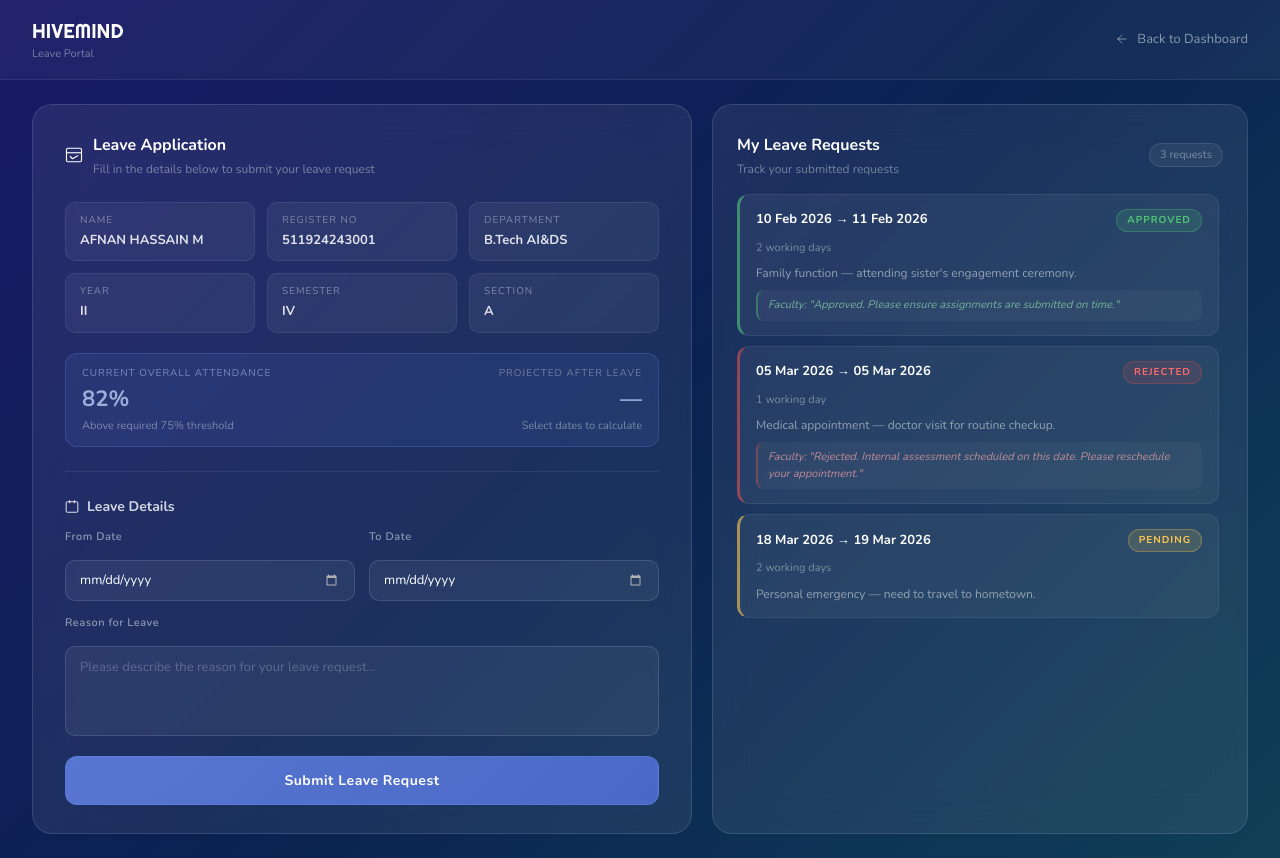
After one commit to sumedha-0407/hivemind, a Django app: template templates/accounts/leave.html in a window 1280 px wide. The commit adds this page. Run offline with Django 5.2, Linux system fonts and the light colour scheme; the template is opened without the code that fills it, so the values that code supplies are empty.

Commit message:
new changes

```diff
--- a/accounts/urls.py
+++ b/accounts/urls.py
@@ -6,4 +6,5 @@ urlpatterns = [
     path('login/', views.login_view, name='login'),
     path('logout/', views.logout_view, name='logout'),
     path('dashboard/', views.dashboard_view, name='dashboard'),
+    path('leave/', views.leave_view, name='leave'),
 ]
--- a/accounts/views.py
+++ b/accounts/views.py
@@ -37,3 +37,6 @@ def dashboard_view(request):
 
 def cover_view(request):
     return render(request, 'accounts/cover.html')
+
+def leave_view(request):
+    return render(request, 'accounts/leave.html')
--- /dev/null
+++ b/templates/accounts/leave.html
@@ -0,0 +1,548 @@
+{% extends 'base.html' %}
+
+{% block title %}HIVEMIND - Leave Portal{% endblock %}
+
+{% block background %}{% endblock background %}
+
+{% block content %}
+<style>
+  @import url('https://fonts.googleapis.com/css2?family=Righteous&family=Nunito:wght@400;600;700&display=swap');
+  * { font-family: 'Nunito', sans-serif; box-sizing: border-box; }
+
+  body {
+    background: linear-gradient(135deg, hsla(240, 60%, 25%, 1) 0%, hsla(220, 78%, 18%, 1) 50%, hsla(200, 70%, 20%, 1) 100%);
+    min-height: 100vh;
+  }
+
+  .top-nav {
+    display: flex; align-items: center; justify-content: space-between;
+    padding: 16px 32px;
+    background: rgba(255,255,255,0.04);
+    border-bottom: 1px solid rgba(255,255,255,0.07);
+  }
+  .nav-logo { font-family: 'Righteous', cursive; font-size: 20px; color: white; }
+  .nav-logo span { font-size: 11px; color: rgba(255,255,255,0.4); display: block; font-family: 'Nunito', sans-serif; font-weight: 400; }
+  .nav-back {
+    display: flex; align-items: center; gap: 8px;
+    font-size: 13px; color: rgba(255,255,255,0.5);
+    text-decoration: none; transition: all 0.2s;
+  }
+  .nav-back:hover { color: white; text-decoration: none; }
+
+  .portal-wrap {
+    display: flex; gap: 20px;
+    padding: 24px 32px; min-height: calc(100vh - 65px);
+  }
+
+  /* LEFT FORM */
+  .form-section {
+    flex: 1.1;
+    background: rgba(255,255,255,0.07);
+    backdrop-filter: blur(20px);
+    -webkit-backdrop-filter: blur(20px);
+    border: 1px solid rgba(255,255,255,0.12);
+    border-radius: 20px; padding: 28px 32px;
+    display: flex; flex-direction: column; gap: 20px;
+  }
+
+  .section-header { display: flex; align-items: center; gap: 10px; margin-bottom: 4px; }
+  .section-title { font-size: 16px; font-weight: 700; color: white; margin: 0; }
+  .section-sub { font-size: 12px; color: rgba(255,255,255,0.4); margin: 3px 0 0; }
+
+  .info-grid { display: grid; grid-template-columns: repeat(3, 1fr); gap: 12px; }
+  .info-item {
+    background: rgba(255,255,255,0.05);
+    border: 1px solid rgba(255,255,255,0.08);
+    border-radius: 10px; padding: 10px 14px;
+  }
+  .info-label { font-size: 10px; color: rgba(255,255,255,0.4); letter-spacing: 1px; text-transform: uppercase; margin-bottom: 3px; }
+  .info-value { font-size: 13px; font-weight: 700; color: rgba(255,255,255,0.85); }
+
+  .att-banner {
+    display: flex; align-items: center; justify-content: space-between;
+    background: rgba(104,137,238,0.1);
+    border: 1px solid rgba(104,137,238,0.25);
+    border-radius: 12px; padding: 12px 16px;
+  }
+  .att-banner-left { display: flex; flex-direction: column; gap: 2px; }
+  .att-banner-label { font-size: 10px; color: rgba(155,175,217,0.7); letter-spacing: 1px; text-transform: uppercase; }
+  .att-banner-val { font-size: 22px; font-weight: 700; color: #9bafd9; }
+  .att-banner-note { font-size: 11px; color: rgba(255,255,255,0.4); }
+  .att-projected { text-align: right; display: flex; flex-direction: column; align-items: flex-end; gap: 2px; }
+  .att-projected-label { font-size: 10px; color: rgba(255,255,255,0.35); letter-spacing: 1px; text-transform: uppercase; }
+  .att-projected-val { font-size: 22px; font-weight: 700; color: rgba(255,255,255,0.6); }
+  .att-projected-val.danger { color: #ffaaaa; }
+  .att-projected-val.safe { color: #9bafd9; }
+
+  .divider { height: 1px; background: rgba(255,255,255,0.07); margin: 4px 0; }
+
+  .form-title { font-size: 14px; font-weight: 700; color: rgba(255,255,255,0.8); margin-bottom: 12px; display: flex; align-items: center; gap: 8px; }
+  .form-row { display: grid; grid-template-columns: 1fr 1fr; gap: 14px; }
+  .form-group { display: flex; flex-direction: column; gap: 6px; }
+  .form-group.full { grid-column: 1 / -1; }
+  .form-label { font-size: 11px; color: rgba(255,255,255,0.5); font-weight: 600; letter-spacing: 0.5px; }
+  .form-input {
+    padding: 10px 14px; border-radius: 10px;
+    border: 1px solid rgba(255,255,255,0.12);
+    background: rgba(255,255,255,0.06);
+    color: white; font-size: 13px; font-family: 'Nunito', sans-serif;
+    outline: none; transition: all 0.2s;
+  }
+  .form-input:focus { border-color: rgba(104,137,238,0.5); background: rgba(255,255,255,0.09); }
+  .form-input::placeholder { color: rgba(255,255,255,0.25); }
+  textarea.form-input { resize: none; height: 90px; line-height: 1.6; }
+  input[type="date"].form-input::-webkit-calendar-picker-indicator { filter: invert(0.7); cursor: pointer; }
+
+  .warning-box {
+    border-radius: 10px; padding: 10px 14px;
+    font-size: 12px; color: #ffaaaa; line-height: 1.5;
+    background: rgba(220,80,80,0.1);
+    border: 1px solid rgba(220,80,80,0.2);
+    display: none;
+  }
+  .warning-box.show { display: block; }
+  .duplicate-box {
+    border-radius: 10px; padding: 10px 14px;
+    font-size: 12px; color: #ffd090; line-height: 1.5;
+    background: rgba(240,160,64,0.1);
+    border: 1px solid rgba(240,160,64,0.2);
+    display: none;
+  }
+  .duplicate-box.show { display: block; }
+
+  .submit-btn {
+    width: 100%; padding: 13px; border-radius: 12px;
+    border: 1px solid rgba(104,137,238,0.4); cursor: pointer;
+    background: linear-gradient(135deg, rgba(104,137,238,0.8), rgba(80,110,210,0.9));
+    color: white; font-size: 14px; font-weight: 700;
+    font-family: 'Nunito', sans-serif; letter-spacing: 0.5px;
+    transition: all 0.25s;
+  }
+  .submit-btn:hover { background: linear-gradient(135deg, rgba(104,137,238,1), rgba(80,110,210,1)); transform: translateY(-1px); }
+  .submit-btn:disabled { opacity: 0.4; cursor: not-allowed; transform: none; }
+
+  /* RIGHT STATUS */
+  .status-section {
+    flex: 0.9;
+    background: rgba(255,255,255,0.07);
+    backdrop-filter: blur(20px);
+    -webkit-backdrop-filter: blur(20px);
+    border: 1px solid rgba(255,255,255,0.12);
+    border-radius: 20px; padding: 28px 24px;
+    display: flex; flex-direction: column; gap: 16px;
+  }
+
+  .status-header { display: flex; align-items: center; justify-content: space-between; }
+  .status-count {
+    font-size: 11px; color: rgba(255,255,255,0.4);
+    background: rgba(255,255,255,0.06);
+    border: 1px solid rgba(255,255,255,0.1);
+    border-radius: 20px; padding: 3px 10px;
+  }
+
+  .leave-list {
+    display: flex; flex-direction: column; gap: 10px;
+    overflow-y: auto; max-height: calc(100vh - 200px); padding-right: 4px;
+  }
+  .leave-list::-webkit-scrollbar { width: 3px; }
+  .leave-list::-webkit-scrollbar-thumb { background: rgba(104,137,238,0.3); border-radius: 2px; }
+
+  .leave-card {
+    border-radius: 12px; padding: 14px 16px;
+    background: rgba(255,255,255,0.05);
+    border: 1px solid rgba(255,255,255,0.08);
+    display: flex; flex-direction: column; gap: 8px;
+    transition: all 0.2s;
+  }
+  .leave-card:hover { background: rgba(255,255,255,0.08); }
+  .leave-card.pending { border-left: 3px solid rgba(255,200,80,0.6); }
+  .leave-card.approved { border-left: 3px solid rgba(80,200,120,0.6); }
+  .leave-card.rejected { border-left: 3px solid rgba(220,80,80,0.6); }
+
+  .leave-card-top { display: flex; align-items: center; justify-content: space-between; }
+  .leave-dates { font-size: 13px; font-weight: 700; color: white; }
+  .leave-days { font-size: 11px; color: rgba(255,255,255,0.4); }
+
+  .status-badge {
+    padding: 3px 10px; border-radius: 20px;
+    font-size: 10px; font-weight: 700; letter-spacing: 1px;
+  }
+  .status-badge.pending { background: rgba(255,200,80,0.15); color: #ffc850; border: 1px solid rgba(255,200,80,0.3); }
+  .status-badge.approved { background: rgba(80,200,120,0.15); color: #50c878; border: 1px solid rgba(80,200,120,0.3); }
+  .status-badge.rejected { background: rgba(220,80,80,0.15); color: #ff6b6b; border: 1px solid rgba(220,80,80,0.3); }
+
+  .leave-reason { font-size: 12px; color: rgba(255,255,255,0.5); line-height: 1.5; }
+  .leave-comment {
+    font-size: 11px; padding: 7px 10px;
+    border-radius: 8px; font-style: italic;
+    background: rgba(255,255,255,0.04);
+    border-left: 2px solid rgba(255,255,255,0.1);
+    color: rgba(255,255,255,0.4);
+  }
+  .leave-comment.approved-comment { border-left-color: rgba(80,200,120,0.4); color: rgba(144,224,176,0.7); }
+  .leave-comment.rejected-comment { border-left-color: rgba(220,80,80,0.4); color: rgba(255,170,170,0.7); }
+
+  .empty-state {
+    display: flex; flex-direction: column; align-items: center;
+    justify-content: center; gap: 12px; padding: 40px 20px;
+    color: rgba(255,255,255,0.25); text-align: center;
+  }
+  .empty-state p { font-size: 13px; line-height: 1.6; }
+</style>
+
+<!-- TOP NAV -->
+<div class="top-nav">
+  <div class="nav-logo">
+    HIVEMIND
+    <span>Leave Portal</span>
+  </div>
+  <a href="{% url 'dashboard' %}" class="nav-back">
+    <svg width="14" height="14" viewBox="0 0 24 24" fill="none"><path d="M19 12H5M5 12L12 19M5 12L12 5" stroke="currentColor" stroke-width="1.5" stroke-linecap="round" stroke-linejoin="round"/></svg>
+    Back to Dashboard
+  </a>
+</div>
+
+<div class="portal-wrap">
+
+  <!-- LEFT FORM -->
+  <div class="form-section">
+    <div>
+      <div class="section-header">
+        <svg width="18" height="18" viewBox="0 0 24 24" fill="none"><rect x="2" y="3" width="20" height="18" rx="2" stroke="white" stroke-width="1.5"/><line x1="2" y1="9" x2="22" y2="9" stroke="white" stroke-width="1.5"/><path d="M7 14 L10 17 L17 13" stroke="white" stroke-width="1.5" fill="none" stroke-linecap="round" stroke-linejoin="round"/></svg>
+        <div>
+          <div class="section-title">Leave Application</div>
+          <div class="section-sub">Fill in the details below to submit your leave request</div>
+        </div>
+      </div>
+    </div>
+
+    <!-- STUDENT INFO -->
+    <div class="info-grid">
+      <div class="info-item">
+        <div class="info-label">Name</div>
+        <div class="info-value" id="info-name">—</div>
+      </div>
+      <div class="info-item">
+        <div class="info-label">Register No</div>
+        <div class="info-value" id="info-regno">—</div>
+      </div>
+      <div class="info-item">
+        <div class="info-label">Department</div>
+        <div class="info-value">B.Tech AI&DS</div>
+      </div>
+      <div class="info-item">
+        <div class="info-label">Year</div>
+        <div class="info-value">II</div>
+      </div>
+      <div class="info-item">
+        <div class="info-label">Semester</div>
+        <div class="info-value">IV</div>
+      </div>
+      <div class="info-item">
+        <div class="info-label">Section</div>
+        <div class="info-value">A</div>
+      </div>
+    </div>
+
+    <!-- ATTENDANCE BANNER -->
+    <div class="att-banner">
+      <div class="att-banner-left">
+        <div class="att-banner-label">Current Overall Attendance</div>
+        <div class="att-banner-val">82%</div>
+        <div class="att-banner-note">Above required 75% threshold</div>
+      </div>
+      <div class="att-projected">
+        <div class="att-projected-label">Projected After Leave</div>
+        <div class="att-projected-val safe" id="projected-val">—</div>
+        <div class="att-banner-note" id="projected-note">Select dates to calculate</div>
+      </div>
+    </div>
+
+    <div class="divider"></div>
+
+    <!-- FORM FIELDS -->
+    <div>
+      <div class="form-title">
+        <svg width="14" height="14" viewBox="0 0 24 24" fill="none"><rect x="2" y="3" width="20" height="18" rx="2" stroke="white" stroke-width="1.5"/><line x1="8" y1="1" x2="8" y2="5" stroke="white" stroke-width="1.5" stroke-linecap="round"/><line x1="16" y1="1" x2="16" y2="5" stroke="white" stroke-width="1.5" stroke-linecap="round"/></svg>
+        Leave Details
+      </div>
+      <div class="form-row">
+        <div class="form-group">
+          <label class="form-label">From Date</label>
+          <input type="date" class="form-input" id="from-date" onchange="calculateProjected()"/>
+        </div>
+        <div class="form-group">
+          <label class="form-label">To Date</label>
+          <input type="date" class="form-input" id="to-date" onchange="calculateProjected()"/>
+        </div>
+        <div class="form-group full">
+          <label class="form-label">Reason for Leave</label>
+          <textarea class="form-input" id="reason" placeholder="Please describe the reason for your leave request..."></textarea>
+        </div>
+      </div>
+    </div>
+
+    <div class="warning-box" id="warning-box">
+      Skipping these classes would bring your attendance to <strong id="warn-pct"></strong> — below the required 75%. Please reconsider or speak with your faculty before applying.
+    </div>
+    <div class="duplicate-box" id="duplicate-box">
+      You already have a leave request for overlapping dates. Please check your existing requests before submitting a new one.
+    </div>
+
+    <button class="submit-btn" id="submit-btn" onclick="submitLeave()">Submit Leave Request</button>
+  </div>
+
+  <!-- RIGHT STATUS -->
+  <div class="status-section">
+    <div class="status-header">
+      <div>
+        <div class="section-title">My Leave Requests</div>
+        <div class="section-sub" style="margin-top:3px;">Track your submitted requests</div>
+      </div>
+      <div class="status-count" id="leave-count">0 requests</div>
+    </div>
+    <div class="leave-list" id="leave-list"></div>
+  </div>
+
+</div>
+
+<script>
+  const students = [
+    { name: 'AFNAN HASSAIN M', regno: '511924243001' },
+    { name: 'AFNAN TAHIB K', regno: '511924243002' },
+    { name: 'ALI IFTIQUAR K A', regno: '511924243003' },
+    { name: 'BHUVANESHWARI S', regno: '511924243005' },
+    { name: 'DHANUSH T', regno: '511924243007' },
+    { name: 'DHARSHINI V', regno: '511924243008' },
+    { name: 'DILLIGANESH K', regno: '511924243009' },
+    { name: 'GANESH R', regno: '511924243010' },
+    { name: 'GEETHA BAI M', regno: '511924243011' },
+    { name: 'HAFEEZUR RAHMAN H', regno: '511924243013' },
+    { name: 'HARINI S', regno: '511924243014' },
+    { name: 'HARIS HASSAAN T', regno: '511924243015' },
+    { name: 'ISAAC K', regno: '511924243017' },
+    { name: 'JEEVANANTHAM M', regno: '511924243019' },
+    { name: 'JESWANTH G V', regno: '511924243020' },
+    { name: 'KOUSHIK R', regno: '511924243021' },
+    { name: 'KRISHNAKUMAR N', regno: '511924243022' },
+    { name: 'LATHIKA A', regno: '511924243023' },
+    { name: 'MADHUBALA S', regno: '511924243024' },
+    { name: 'MAHALAKSHMI S', regno: '511924243025' },
+    { name: 'MD MUEIZE K', regno: '511924243026' },
+    { name: 'MOHAMMED AZHAN P', regno: '511924243027' },
+    { name: 'MOHAMMED KABIR K I', regno: '511924243028' },
+    { name: 'MONISHA U', regno: '511924243030' },
+    { name: 'MOULYA U', regno: '511924243031' },
+    { name: 'MURALIDHARAN S', regno: '511924243032' },
+    { name: 'NAVEEN V', regno: '511924243033' },
+    { name: 'NISHA S', regno: '511924243034' },
+    { name: 'OVIYAN M G', regno: '511924243035' },
+    { name: 'PRADHAP S', regno: '511924243036' },
+    { name: 'PRITHIVIRAJ R', regno: '511924243037' },
+    { name: 'RAJAPRIVAN R', regno: '511924243038' },
+    { name: 'REVATHI A', regno: '511924243040' },
+    { name: 'SABARINATHAN V', regno: '511924243041' },
+    { name: 'SACHIN K', regno: '511924243042' },
+    { name: 'SANTHOSH M', regno: '511924243043' },
+    { name: 'SARUMATHI A', regno: '511924243044' },
+    { name: 'SRIDHAR J', regno: '511924243045' },
+    { name: 'SRINATH A', regno: '511924243047' },
+    { name: 'SUMEDHA M', regno: '511924243049' },
+    { name: 'SURYA S', regno: '511924243050' },
+    { name: 'THIRUMALAIVASAN A', regno: '511924243051' },
+    { name: 'THIRUPATHI V', regno: '511924243052' },
+    { name: 'VAISHNAVI J', regno: '511924243053' },
+    { name: 'VANALAKSHMI U', regno: '511924243054' },
+    { name: 'VIDHYA V', regno: '511924243056' },
+    { name: 'VIJAYALAKSHMI L', regno: '511924243058' },
+    { name: 'VINOTHINI S', regno: '511924243059' },
+    { name: 'YUVARAJ G', regno: '511924243060' },
+    { name: 'DHANUSH S', regno: '511924243301' },
+    { name: 'KALAIVANI S', regno: '511924243302' },
+    { name: 'VISHVA K', regno: '511924243303' },
+    { name: 'DHINAKARAN R', regno: '511924243701' },
+  ];
+
+  const loggedInUser = "{{ request.user.username }}".toUpperCase();
+  const student = students.find(s =>
+    s.name.toUpperCase().includes(loggedInUser) ||
+    loggedInUser.includes(s.name.split(' ')[0])
+  ) || { name: loggedInUser, regno: 'N/A' };
+
+  document.getElementById('info-name').textContent = student.name;
+  document.getElementById('info-regno').textContent = student.regno;
+
+  // Attendance variables
+  const totalClasses = 90;
+  const currentAtt = 82;
+  const attendedClasses = Math.round((currentAtt / 100) * totalClasses);
+  const classesPerDay = 6;
+
+  let leaveRequests = [
+    {
+      from: '2026-02-10', to: '2026-02-11',
+      reason: 'Family function — attending sister\'s engagement ceremony.',
+      status: 'approved',
+      comment: 'Approved. Please ensure assignments are submitted on time.'
+    },
+    {
+      from: '2026-03-05', to: '2026-03-05',
+      reason: 'Medical appointment — doctor visit for routine checkup.',
+      status: 'rejected',
+      comment: 'Rejected. Internal assessment scheduled on this date. Please reschedule your appointment.'
+    },
+    {
+      from: '2026-03-18', to: '2026-03-19',
+      reason: 'Personal emergency — need to travel to hometown.',
+      status: 'pending',
+      comment: ''
+    },
+  ];
+
+  function getWorkingDays(from, to) {
+    let count = 0;
+    const start = new Date(from);
+    const end = new Date(to);
+    for (let d = new Date(start); d <= end; d.setDate(d.getDate() + 1)) {
+      const day = d.getDay();
+      if (day !== 0 && day !== 6) count++;
+    }
+    return count;
+  }
+
+  function calculateProjected() {
+    const from = document.getElementById('from-date').value;
+    const to = document.getElementById('to-date').value;
+    const projectedEl = document.getElementById('projected-val');
+    const projectedNote = document.getElementById('projected-note');
+    const warningBox = document.getElementById('warning-box');
+    const submitBtn = document.getElementById('submit-btn');
+    const warnPct = document.getElementById('warn-pct');
+    const dupBox = document.getElementById('duplicate-box');
+
+    if (!from || !to) {
+      projectedEl.textContent = '—';
+      projectedNote.textContent = 'Select dates to calculate';
+      warningBox.classList.remove('show');
+      submitBtn.disabled = false;
+      return;
+    }
+
+    if (from > to) {
+      projectedEl.textContent = '—';
+      projectedNote.textContent = 'Invalid date range';
+      warningBox.classList.remove('show');
+      return;
+    }
+
+    // Duplicate check
+    const isDuplicate = leaveRequests.some(r => {
+      if (r.status === 'rejected') return false;
+      return !(to < r.from || from > r.to);
+    });
+
+    if (isDuplicate) {
+      dupBox.classList.add('show');
+      submitBtn.disabled = true;
+      projectedEl.textContent = '—';
+      projectedNote.textContent = 'Duplicate request!';
+      warningBox.classList.remove('show');
+      return;
+    } else {
+      dupBox.classList.remove('show');
+    }
+
+    const leaveDays = getWorkingDays(from, to);
+    const missedClasses = leaveDays * classesPerDay;
+    const newTotal = totalClasses + missedClasses;
+    const projectedPct = Math.round((attendedClasses / newTotal) * 100);
+
+    projectedEl.textContent = projectedPct + '%';
+
+    if (projectedPct < 75) {
+      projectedEl.className = 'att-projected-val danger';
+      projectedNote.textContent = 'Below 75% threshold!';
+      warningBox.classList.add('show');
+      warnPct.textContent = projectedPct + '%';
+      submitBtn.disabled = true;
+    } else {
+      projectedEl.className = 'att-projected-val safe';
+      projectedNote.textContent = 'Safe to apply';
+      warningBox.classList.remove('show');
+      submitBtn.disabled = false;
+    }
+  }
+
+  function formatDate(dateStr) {
+    const d = new Date(dateStr);
+    return d.toLocaleDateString('en-IN', { day: '2-digit', month: 'short', year: 'numeric' });
+  }
+
+  function renderLeaves() {
+    const list = document.getElementById('leave-list');
+    const count = document.getElementById('leave-count');
+    count.textContent = leaveRequests.length + ' request' + (leaveRequests.length !== 1 ? 's' : '');
+
+    if (leaveRequests.length === 0) {
+      list.innerHTML = `<div class="empty-state">
+        <svg width="40" height="40" viewBox="0 0 24 24" fill="none"><rect x="2" y="3" width="20" height="18" rx="2" stroke="white" stroke-width="1.5"/><line x1="2" y1="9" x2="22" y2="9" stroke="white" stroke-width="1.5"/></svg>
+        <p>No leave requests yet.<br>Submit your first request using the form.</p>
+      </div>`;
+      return;
+    }
+
+    list.innerHTML = leaveRequests.map(r => {
+      const days = getWorkingDays(r.from, r.to);
+      const commentClass = r.status === 'approved' ? 'approved-comment' : r.status === 'rejected' ? 'rejected-comment' : '';
+      return `
+        <div class="leave-card ${r.status}">
+          <div class="leave-card-top">
+            <div class="leave-dates">${formatDate(r.from)} → ${formatDate(r.to)}</div>
+            <div class="status-badge ${r.status}">${r.status.toUpperCase()}</div>
+          </div>
+          <div class="leave-days">${days} working day${days !== 1 ? 's' : ''}</div>
+          <div class="leave-reason">${r.reason}</div>
+          ${r.comment ? `<div class="leave-comment ${commentClass}">Faculty: "${r.comment}"</div>` : ''}
+        </div>
+      `;
+    }).join('');
+  }
+
+  function submitLeave() {
+    const from = document.getElementById('from-date').value;
+    const to = document.getElementById('to-date').value;
+    const reason = document.getElementById('reason').value.trim();
+
+    if (!from || !to || !reason) {
+      alert('Please fill in all fields before submitting.');
+      return;
+    }
+    if (from > to) {
+      alert('From date cannot be after To date.');
+      return;
+    }
+
+    leaveRequests.unshift({ from, to, reason, status: 'pending', comment: '' });
+    renderLeaves();
+
+    document.getElementById('from-date').value = '';
+    document.getElementById('to-date').value = '';
+    document.getElementById('reason').value = '';
+    document.getElementById('projected-val').textContent = '—';
+    document.getElementById('projected-note').textContent = 'Select dates to calculate';
+    document.getElementById('projected-val').className = 'att-projected-val safe';
+    document.getElementById('warning-box').classList.remove('show');
+    document.getElementById('duplicate-box').classList.remove('show');
+    document.getElementById('submit-btn').disabled = false;
+  }
+
+  const today = new Date().toISOString().split('T')[0];
+  document.getElementById('from-date').min = today;
+  document.getElementById('to-date').min = today;
+
+  renderLeaves();
+</script>
+
+{% endblock %}
+
+{% block extra_js %}{% endblock %}
```
Also changed, not shown: hivemind/settings.py (+6 -1 lines), templates/accounts/dashboard.html (+64 -45 lines).
